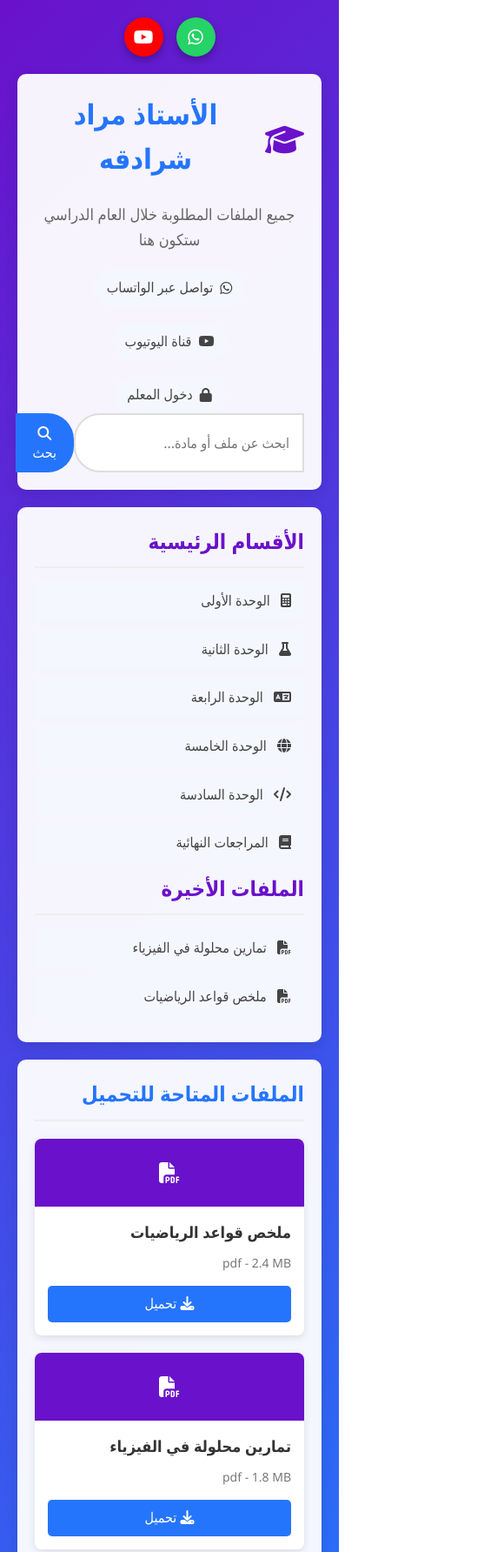
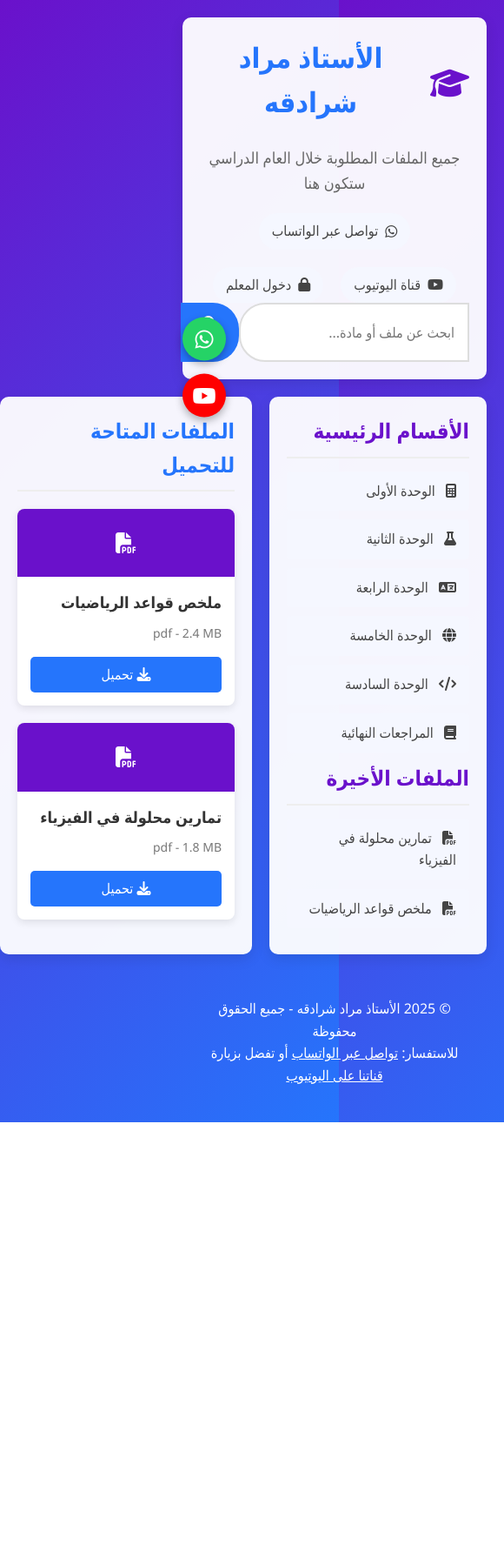
Before and after one commit to zidostore/teachermurad, a plain HTML site: page index.html in a window 390 px wide. Shown: the top 1784 px of the page at 87% size, 580 px wide, since content can reach past the window. After the commit the page ends 1290 px from the top, so only its background shows below. Drawn offline with Linux system fonts and the light colour scheme.

Commit message:
Update index.html

```diff
--- a/index.html
+++ b/index.html
@@ -26,7 +26,7 @@
             margin: 0 auto;
         }
 
-        /* شريط التواصل الاجتماعي */
+        /* شريط وسائل التواصل الاجتماعي */
         .social-bar {
             position: fixed;
             left: 20px;
@@ -456,59 +456,6 @@
             padding: 20px;
         }
 
-        @media (max-width: 1100px) {
-            .social-bar {
-                left: 10px;
-            }
-
-            .social-icon {
-                width: 45px;
-                height: 45px;
-                font-size: 20px;
-            }
-        }
-
-        @media (max-width: 900px) {
-            .social-bar {
-                position: static;
-                flex-direction: row;
-                justify-content: center;
-                transform: none;
-                margin-bottom: 20px;
-            }
-        }
-
-        @media (max-width: 768px) {
-            .main-content {
-                flex-direction: column;
-            }
-
-            .sidebar {
-                flex: 1;
-            }
-
-            .files-grid {
-                grid-template-columns: 1fr;
-            }
-
-            .contact-info {
-                flex-direction: column;
-                align-items: center;
-            }
-
-            .form-actions {
-                flex-direction: column;
-                gap: 10px;
-            }
-
-            .btn {
-                width: 100%;
-            }
-
-            .upload-options {
-                flex-direction: column;
-            }
-        }
     </style>
 </head>
 <body>
```
